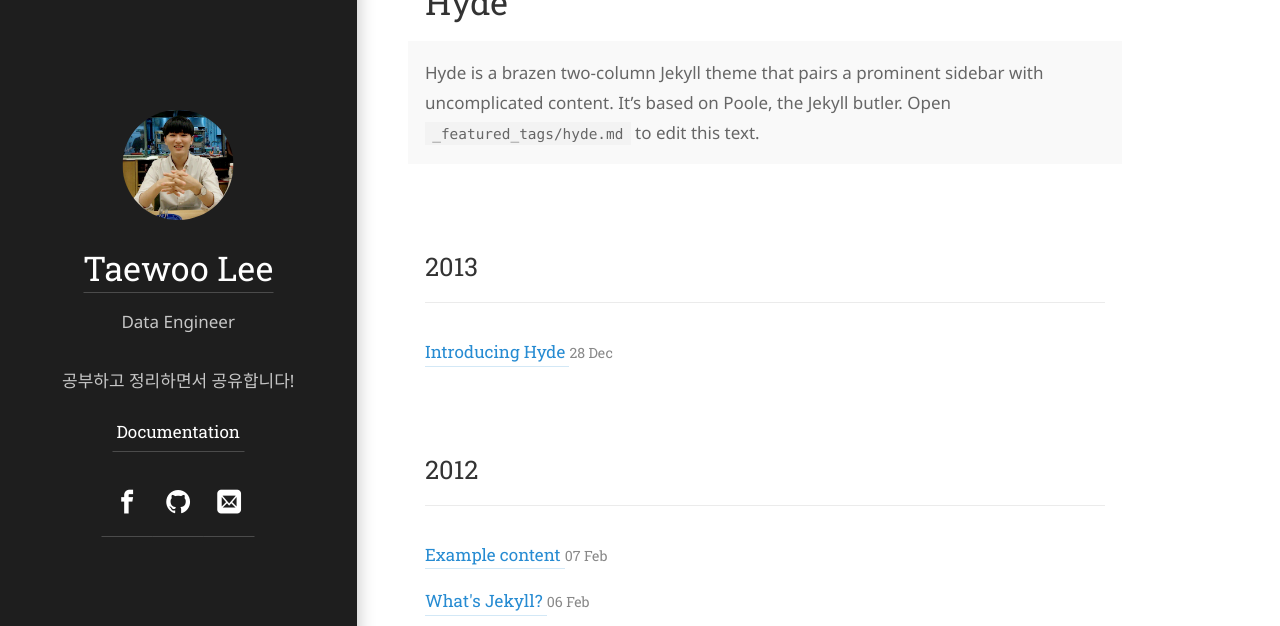
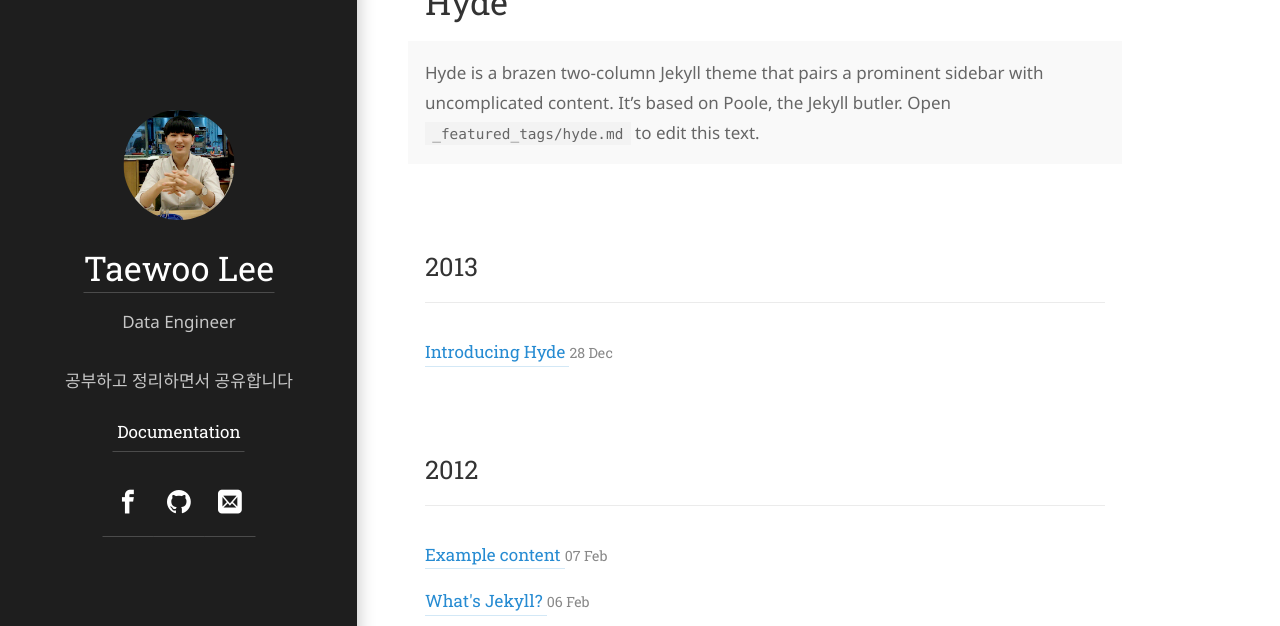
Before and after one commit to TaeWoo21/past_TaeWoo21.github.io, a Jekyll site: the page built from _featured_categories/hyde.md, in a window 1280 px wide. Shown: the part 122-748 px from the top of the page. Built offline with Jekyll 4.4.1, drawn with Linux system fonts in a browser that asks for light colours; some web fonts are replaced.

```diff
--- a/_config.yml
+++ b/_config.yml
@@ -29,7 +29,7 @@ description:           >
 # A shorter description for the sidebar.
 tagline:               >
   Data Engineer<br/><br/>
-  공부하고 정리하면서 공유합니다!
+  공부하고 정리하면서 공유합니다
 
 # A list of keywords for your blog
 keywords:              []
```
